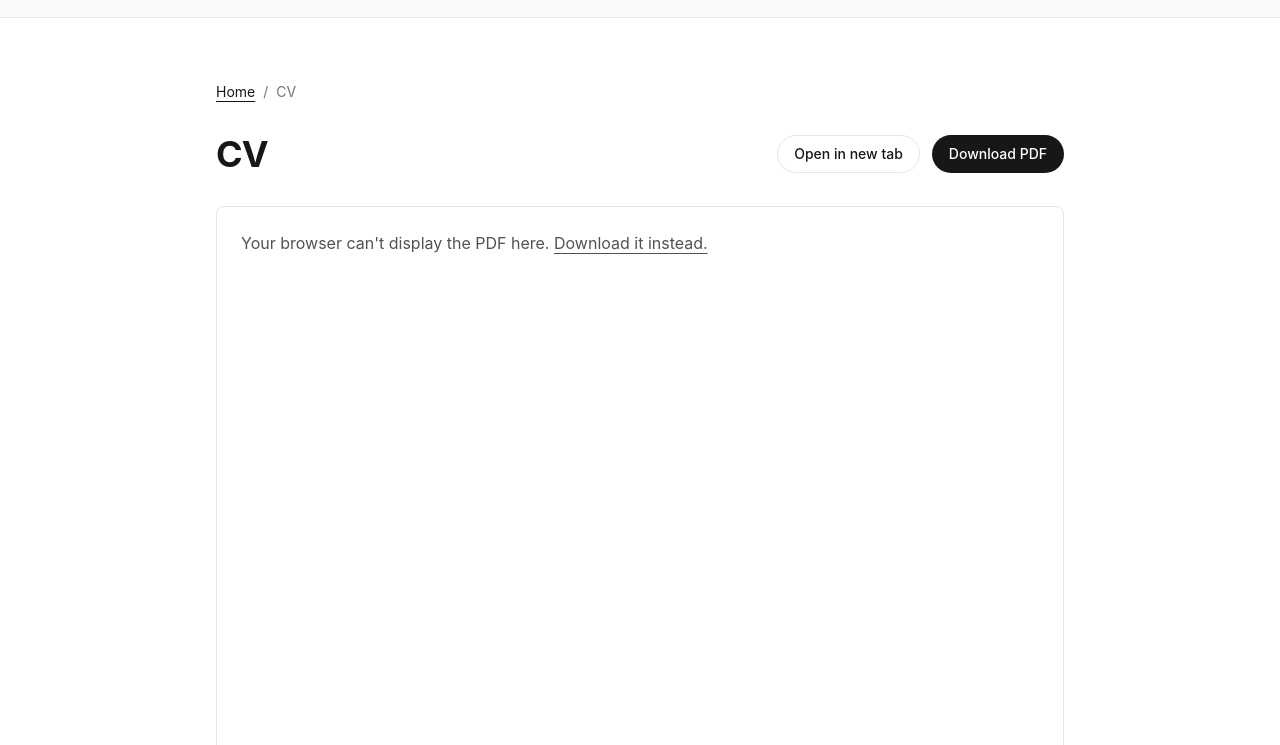
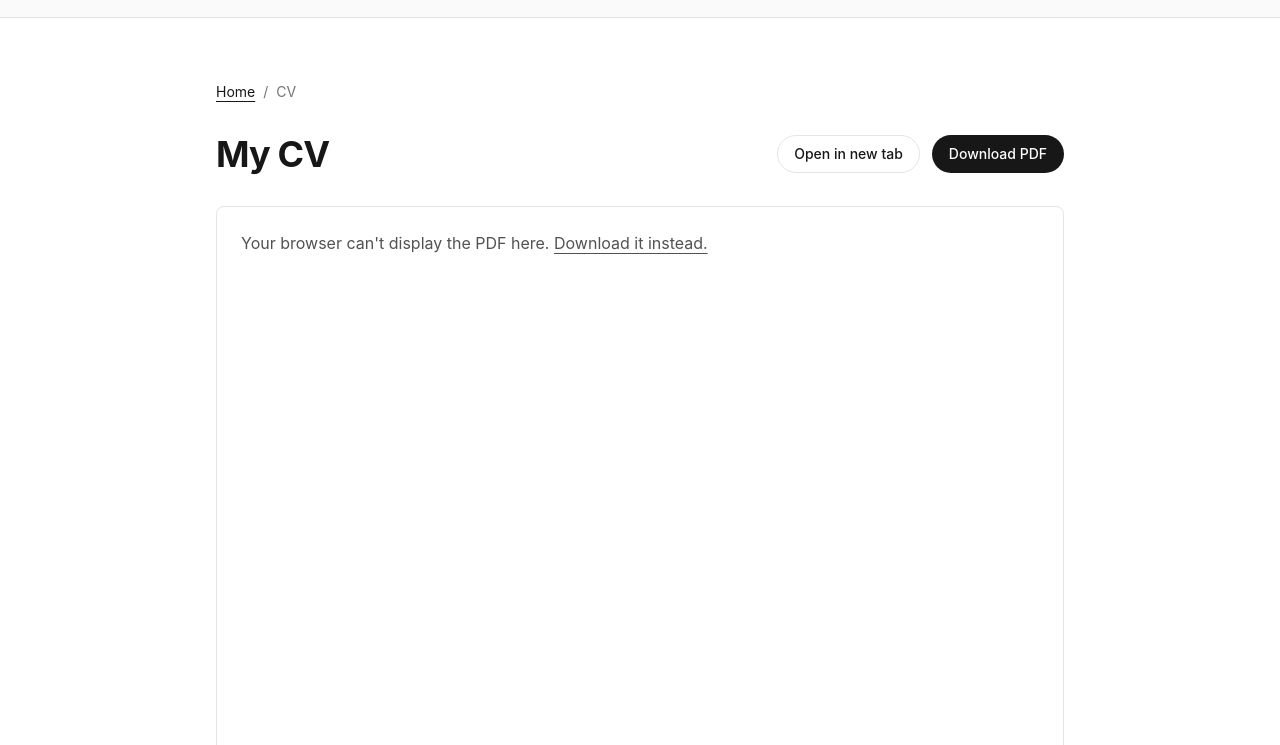
Before and after one commit to danielramaa/website, an Astro site: page /cv in a window 1280 px wide. Shown: the part 55-800 px from the top of the page. Built offline with nearby package versions, Linux system fonts and the light colour scheme; Astro itself is replaced by a stand-in of ours.

Commit message:
Update CV title to "My CV" for improved clarity

```diff
--- a/src/pages/cv.astro
+++ b/src/pages/cv.astro
@@ -5,7 +5,7 @@ import { CV_URL } from '../data/links';
 
 <Layout title="CV — Daniel Rama" description="Curriculum vitae of Daniel Rama." wide>
   <div class="flex flex-wrap items-center justify-between gap-4">
-    <h1 class="text-4xl font-bold tracking-tight">CV</h1>
+    <h1 class="text-4xl font-bold tracking-tight">My CV</h1>
     <div class="flex gap-3">
       <a
         href={CV_URL}
```
